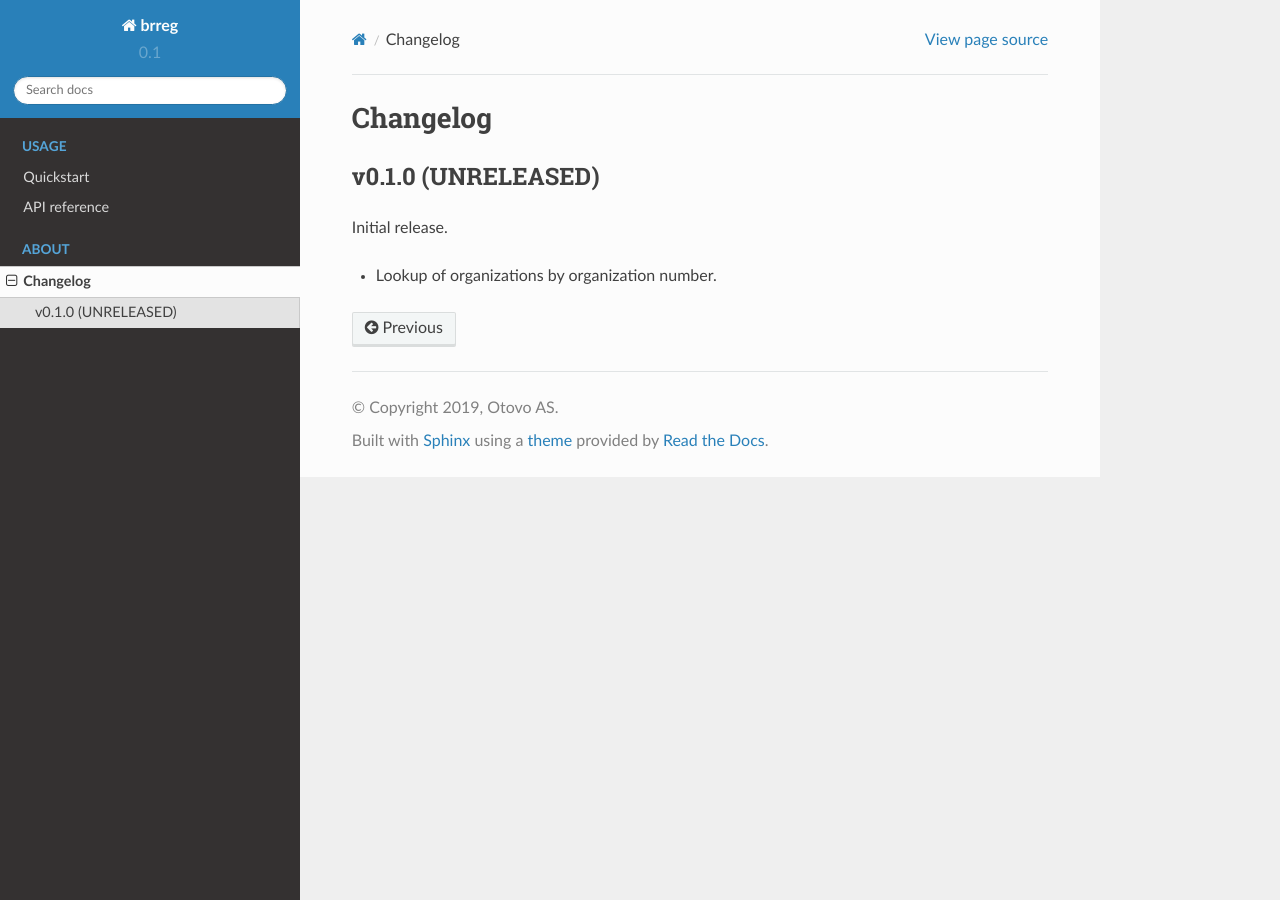
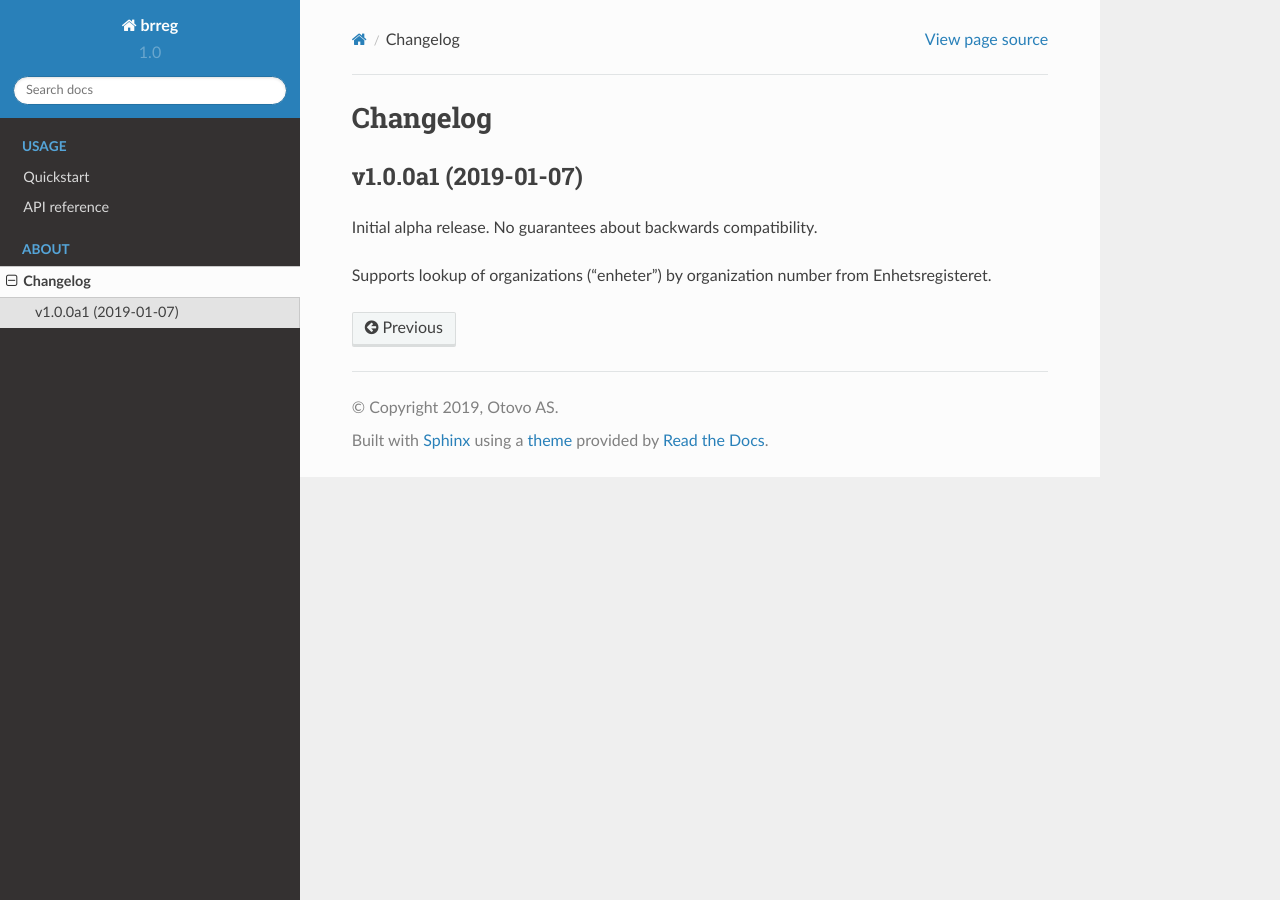
Before and after one commit to crdbrd/python-brreg, a Sphinx documentation site: the page built from docs/changelog.rst, in a window 1280 px wide. Built offline with Sphinx 7.4.7 and the Read the Docs theme 2.0.0, drawn with Linux system fonts in a browser that asks for light colours.

Commit message:
Release v1.0.0a1

```diff
--- a/brreg/__init__.py
+++ b/brreg/__init__.py
@@ -1,4 +1,4 @@
-__version__ = '0.1.0'
+__version__ = '1.0.0a1'
 
 
 from brreg.exceptions import *  # noqa: Reexport
--- a/docs/changelog.rst
+++ b/docs/changelog.rst
@@ -3,9 +3,10 @@ Changelog
 =========
 
 
-v0.1.0 (UNRELEASED)
-===================
+v1.0.0a1 (2019-01-07)
+=====================
 
-Initial release.
+Initial alpha release. No guarantees about backwards compatibility.
 
-- Lookup of organizations by organization number.
+Supports lookup of organizations ("enheter") by organization number from
+Enhetsregisteret.
```
